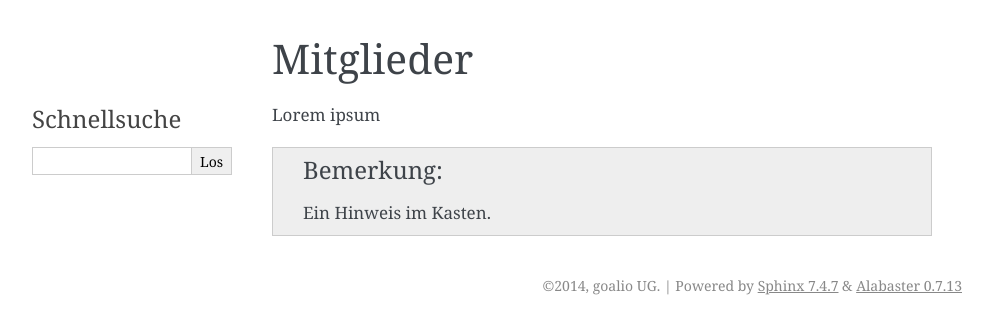
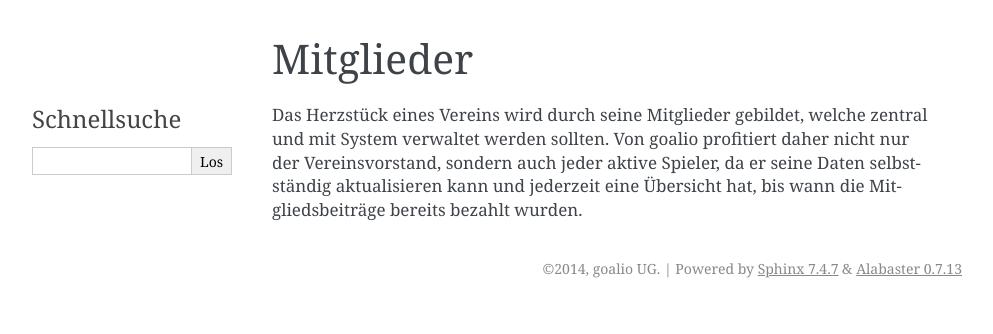
Before and after one commit to goalio/docs, a Sphinx documentation site: the page built from docs/module/mitglieder/index.rst, in a window 1280 px wide. Shown: the top 334 px of the page, without its empty margins (148-1141 px from the left). Built offline with Sphinx 7.4.7, drawn with Linux system fonts in a browser that asks for light colours; formulas are drawn with MathJax 3; pages that are not in the unit, such as notebooks, are missing from menus.

Commit message:
Update index.rst

```diff
--- a/docs/module/mitglieder/index.rst
+++ b/docs/module/mitglieder/index.rst
@@ -1,15 +1,10 @@
 Mitglieder
 ==========
 
-Lorem ipsum
-
-
-.. note::
-	Ein Hinweis im Kasten.
-
+Das Herzstück eines Vereins wird durch seine Mitglieder gebildet, welche zentral und mit System verwaltet werden sollten. Von goalio profitiert daher nicht nur der Vereinsvorstand, sondern auch jeder aktive Spieler, da er seine Daten selbstständig aktualisieren kann und jederzeit eine Übersicht hat, bis wann die Mitgliedsbeiträge bereits bezahlt wurden.
 
 .. toctree::
    :hidden:
 
    erstellen
-   bearbeiten
+   logins
```
